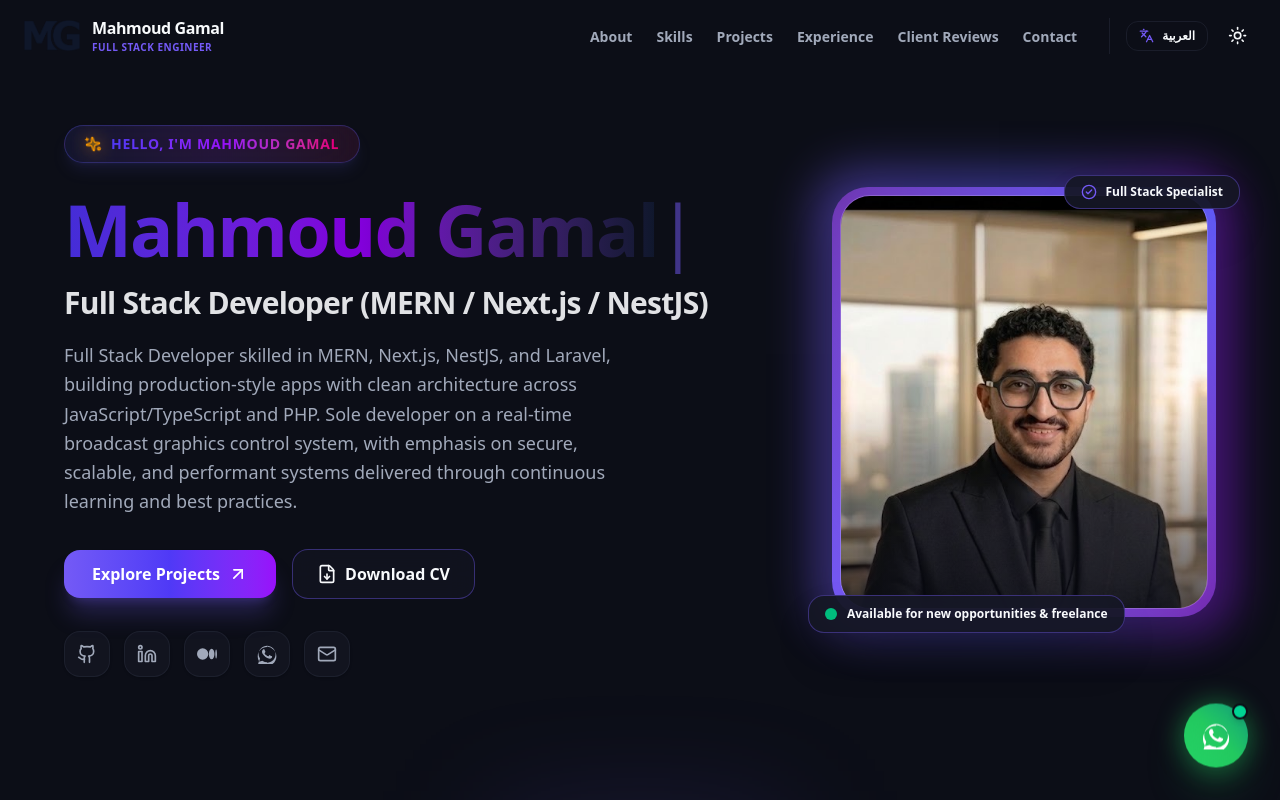
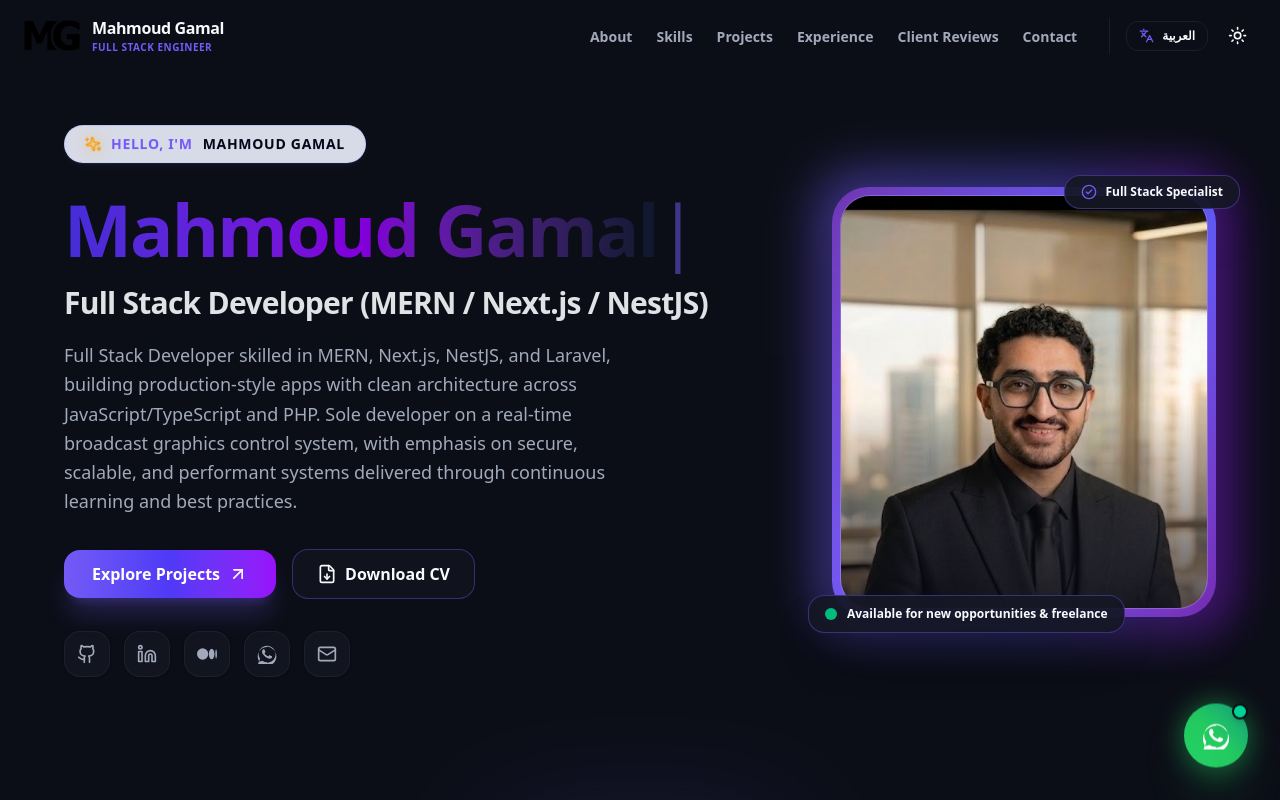
Before and after one commit to MG-0/Portifolio, a Next.js app: page / in a window 1280 px wide. Shown: the top 800 px of the page. Built offline with nearby package versions, Linux system fonts and the light colour scheme.

Commit message:
fix(light-mode): high contrast black logo and crisp dark text for name in light mode

```diff
--- a/src/components/layout/footer.tsx
+++ b/src/components/layout/footer.tsx
@@ -38,6 +38,7 @@ export function Footer() {
           {/* Brand with Logo & 2-Word Name */}
           <Link href="/" className="flex items-center gap-3 group">
             <div className="relative w-11 h-7 flex items-center justify-center">
+              {/* Dark mode: crisp white logo */}
               <Image
                 src="/logo-white.png"
                 alt="MG Logo"
@@ -45,12 +46,13 @@ export function Footer() {
                 height={26}
                 className="hidden dark:block object-contain group-hover:scale-105 transition-transform"
               />
+              {/* Light mode: crisp dark logo */}
               <Image
-                src="/logo-transparent.png"
+                src="/logo-dark.png"
                 alt="MG Logo"
                 width={44}
                 height={26}
-                className="block dark:hidden object-contain group-hover:scale-105 transition-transform"
+                className="block dark:hidden object-contain group-hover:scale-105 transition-transform brightness-0"
               />
             </div>
             <span className="font-extrabold text-foreground text-lg tracking-tight">
--- a/src/components/layout/navbar.tsx
+++ b/src/components/layout/navbar.tsx
@@ -60,11 +60,11 @@ export function Navbar() {
             />
             {/* Light mode: crisp dark logo */}
             <Image
-              src="/logo-transparent.png"
+              src="/logo-dark.png"
               alt="MG Logo"
               width={54}
               height={32}
-              className="block dark:hidden h-8 w-auto object-contain"
+              className="block dark:hidden h-8 w-auto object-contain brightness-0"
               priority
             />
           </div>
--- a/src/components/sections/hero.tsx
+++ b/src/components/sections/hero.tsx
@@ -68,11 +68,11 @@ export function Hero() {
             transition={{ duration: 0.6 }}
             className="flex-1 flex flex-col items-center lg:items-start text-center lg:text-start"
           >
-            {/* Greeting Pill with Gentle Floating, Colorful Gradient & Glowing Rotating Sparkle */}
+            {/* Greeting Pill with Gentle Floating & High Contrast Name */}
             <motion.div
               animate={{ y: [-3, 3, -3] }}
               transition={{ duration: 3.5, repeat: Infinity, ease: "easeInOut" }}
-              className="inline-flex items-center gap-2.5 px-5 py-2 rounded-full text-xs md:text-sm font-extrabold tracking-wider uppercase mb-6 bg-gradient-to-r from-indigo-500/10 via-purple-500/15 to-pink-500/10 dark:from-indigo-500/20 dark:via-purple-500/20 dark:to-pink-500/20 border border-indigo-500/30 dark:border-indigo-400/40 shadow-lg shadow-indigo-500/10 backdrop-blur-xl"
+              className="inline-flex items-center gap-2.5 px-5 py-2 rounded-full text-xs md:text-sm font-extrabold tracking-wider uppercase mb-6 bg-indigo-50/90 dark:bg-indigo-950/40 border border-indigo-200/90 dark:border-indigo-500/40 shadow-md shadow-indigo-500/5 backdrop-blur-xl"
             >
               <motion.span
                 animate={{ rotate: 360 }}
@@ -81,8 +81,11 @@ export function Hero() {
               >
                 <Sparkles size={16} className="text-amber-500 dark:text-amber-400 fill-amber-400/30" />
               </motion.span>
-              <span className="text-transparent bg-clip-text bg-gradient-to-r from-indigo-600 via-purple-600 to-pink-600 dark:from-indigo-300 dark:via-purple-200 dark:to-pink-300 font-black">
-                {t.hero.hi} {language === "ar" ? "محمود جمال" : "Mahmoud Gamal"}
+              <span className="text-primary dark:text-indigo-300 font-bold">
+                {t.hero.hi}
+              </span>
+              <span className="text-slate-950 dark:text-white dark:text-transparent dark:bg-clip-text dark:bg-gradient-to-r dark:from-indigo-200 dark:via-purple-200 dark:to-pink-200 font-black">
+                {language === "ar" ? "محمود جمال" : "Mahmoud Gamal"}
               </span>
             </motion.div>
 
```
Also changed, not shown: public/logo-dark.png (added).
